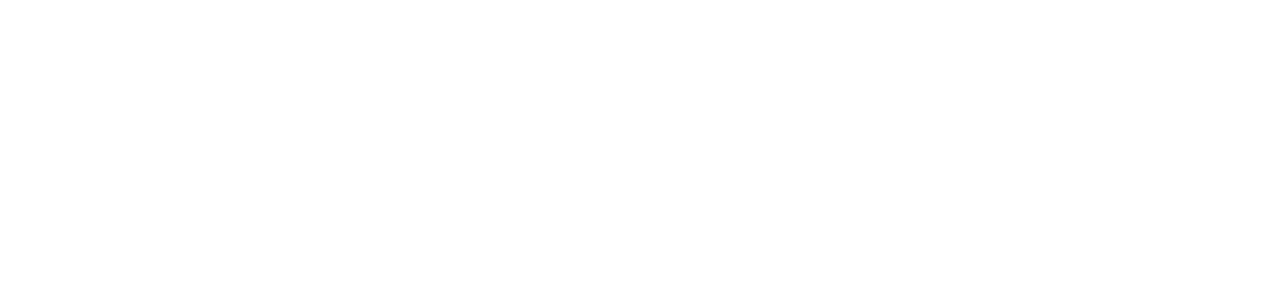
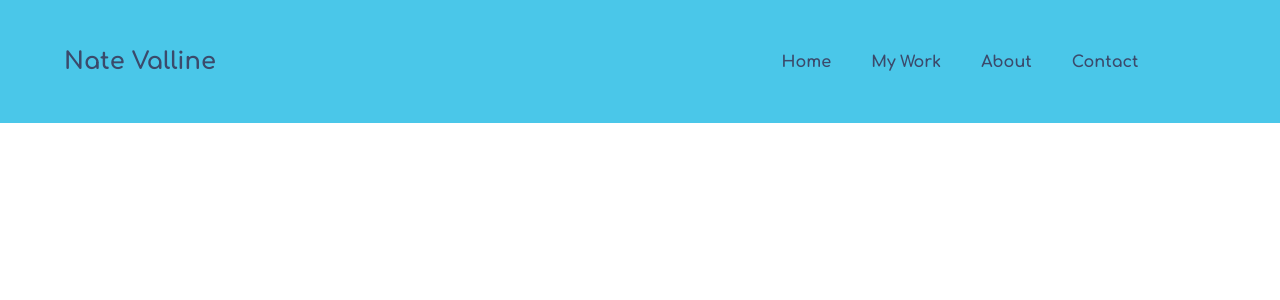
Before and after one commit to nvalline/portfolio-v3, a React (Create React App) app: page / in a window 1280 px wide. Shown: the top 300 px of the page. Built offline with nearby package versions, Linux system fonts and the light colour scheme.

Commit message:
added header & header styles

```diff
--- a/public/index.html
+++ b/public/index.html
@@ -24,7 +24,6 @@
     -->
   <title>React App</title>
 
-  <link rel="stylesheet" href="https://cdnjs.cloudflare.com/ajax/libs/twitter-bootstrap/4.0.0/css/bootstrap.min.css" />
   <link rel="stylesheet" href="https://cdnjs.cloudflare.com/ajax/libs/font-awesome/5.13.1/css/all.min.css" />
 </head>
 
--- a/src/App.css
+++ b/src/App.css
@@ -1,4 +1,4 @@
-@import url('https://fonts.googleapis.com/css2?family=Montserrat:wght@400;700&display=swap');
+@import url('https://fonts.googleapis.com/css2?family=Comfortaa:wght@400;700&display=swap');
 
 * {
   box-sizing: border-box;
@@ -7,5 +7,10 @@
 }
 
 body {
-  font-family: 'Montserrat', Arial, Helvetica, sans-serif;
+  font-family: 'Comfortaa', cursive;
+  color: #3b4a6b;
 }
+
+a {
+  color: #3b4a6b;
+}
--- a/src/App.js
+++ b/src/App.js
@@ -1,10 +1,13 @@
 import React from 'react';
+import Header from '../src/components/layout/Header';
+
+
 import './App.css';
 
 function App() {
   return (
     <div>
-
+      <Header />
     </div>
   );
 }
--- /dev/null
+++ b/src/components/layout/Header.css
@@ -0,0 +1,37 @@
+header {
+    background-color: #4ac7e9;
+    display: flex;
+    justify-content: space-around;
+    align-items: center;
+    padding: 3em 0;
+}
+
+header div {
+    width: 40%;
+}
+
+#navDiv {
+    display: flex;
+    justify-content: center;
+    align-items: center;
+}
+
+nav ul {
+    display: flex;
+    justify-content: space-evenly;
+    align-items: center;
+}
+
+nav ul li {
+    list-style: none;
+    padding: 0 20px;
+}
+
+nav ul li a {
+    font-weight: bold;
+    text-decoration: none;
+}
+
+nav ul li a:hover {
+    color: #5e75a7;
+}
--- /dev/null
+++ b/src/components/layout/Header.js
@@ -0,0 +1,21 @@
+import React from 'react';
+import Nav from './Nav.js';
+
+import './Header.css';
+
+function Header() {
+    return (
+        <header>
+            <div>
+                <h2>
+                    Nate Valline
+                </h2>
+            </div>
+            <div id="navDiv">
+                <Nav />
+            </div>
+        </header>
+    )
+}
+
+export default Header;
--- /dev/null
+++ b/src/components/layout/Nav.js
@@ -0,0 +1,26 @@
+import React from 'react';
+
+import './Header.css';
+
+function Nav() {
+    return (
+        <nav>
+            <ul>
+                <li>
+                    <a href="#">Home</a>
+                </li>
+                <li>
+                    <a href="#">My Work</a>
+                </li>
+                <li>
+                    <a href="#">About</a>
+                </li>
+                <li>
+                    <a href="#">Contact</a>
+                </li>
+            </ul>
+        </nav>
+    )
+}
+
+export default Nav;
```
Also changed, not shown: src/img/background.png (added).
